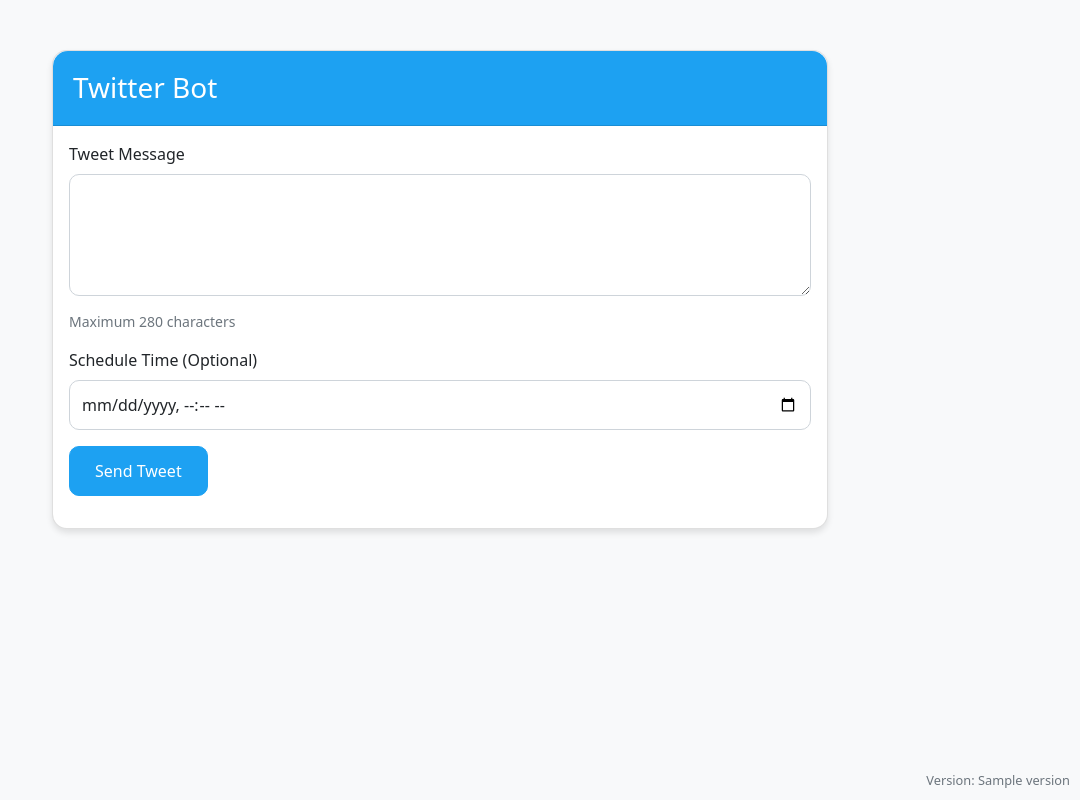
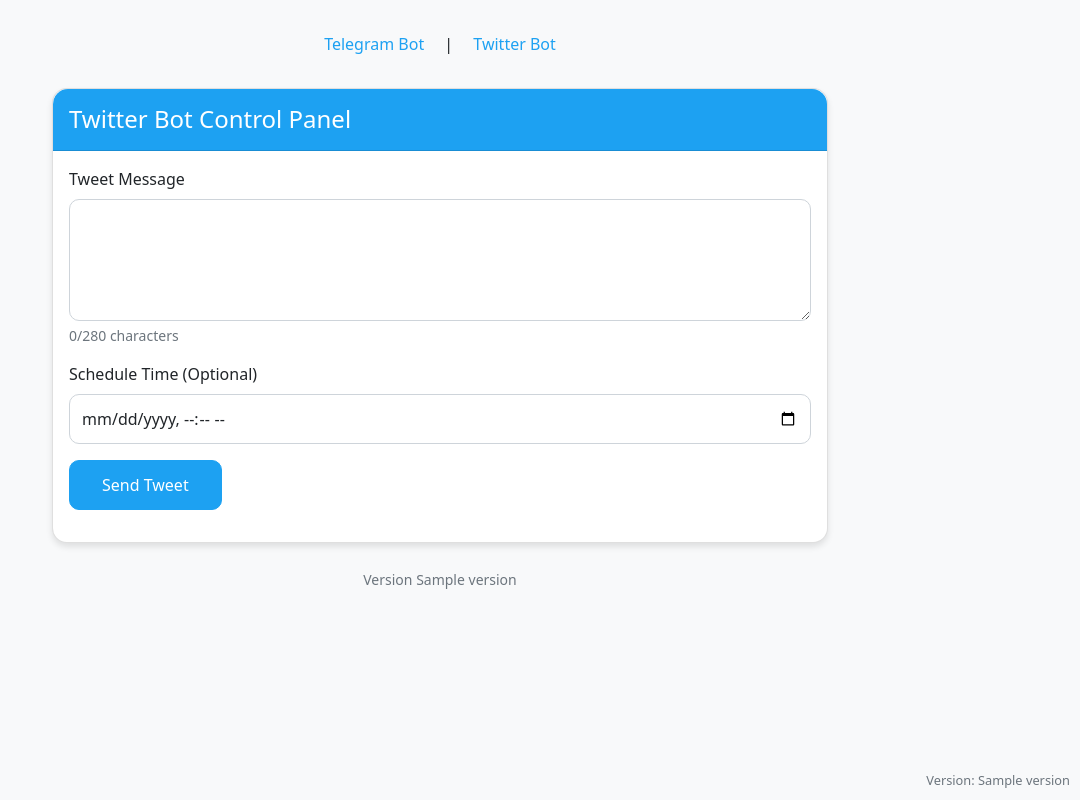
Before and after one commit to jhfnetboy/CBots, a Flask app: template templates/twitter.html in a window 1280 px wide. Shown: the whole page, without its empty margins (200-1280 px from the left). Run offline with Flask 3, Linux system fonts and the light colour scheme; the template is opened without the code that fills it: most values are stand-ins (such as "Sample title", 1, 10 or a date in 2020).

Commit message:
fix routes

```diff
--- a/templates/twitter.html
+++ b/templates/twitter.html
@@ -11,7 +11,7 @@
         }
         .container {
             max-width: 800px;
-            margin-top: 50px;
+            margin-top: 2rem;
         }
         .card {
             border-radius: 15px;
@@ -21,22 +21,34 @@
             background-color: #1DA1F2;
             color: white;
             border-radius: 15px 15px 0 0 !important;
-            padding: 20px;
+            padding: 1rem;
         }
         .form-control {
             border-radius: 10px;
-            padding: 12px;
-            margin-bottom: 15px;
+            padding: 0.75rem;
         }
         .btn-primary {
             background-color: #1DA1F2;
             border-color: #1DA1F2;
             border-radius: 10px;
-            padding: 12px 25px;
+            padding: 0.75rem 2rem;
         }
         .btn-primary:hover {
             background-color: #1991db;
             border-color: #1991db;
+        }
+        .nav-links {
+            margin-bottom: 2rem;
+            text-align: center;
+        }
+        .nav-links a {
+            color: #1DA1F2;
+            text-decoration: none;
+            margin: 0 1rem;
+            font-weight: 500;
+        }
+        .nav-links a:hover {
+            color: #1991db;
         }
         .version {
             position: fixed;
@@ -49,50 +61,70 @@
 </head>
 <body>
     <div class="container">
+        <div class="nav-links">
+            <a href="/">Telegram Bot</a> |
+            <a href="/twitter">Twitter Bot</a>
+        </div>
         <div class="card">
             <div class="card-header">
-                <h3 class="mb-0">Twitter Bot</h3>
+                <h4 class="mb-0">Twitter Bot Control Panel</h4>
             </div>
             <div class="card-body">
                 <form id="tweetForm">
                     <div class="mb-3">
-                        <label for="messageInput" class="form-label">Tweet Message</label>
-                        <textarea class="form-control" id="messageInput" rows="4" required></textarea>
-                        <div class="form-text">Maximum 280 characters</div>
+                        <label for="message" class="form-label">Tweet Message</label>
+                        <textarea class="form-control" id="message" name="message" rows="4" maxlength="280" required></textarea>
+                        <div class="form-text">
+                            <span id="charCount">0</span>/280 characters
+                        </div>
                     </div>
                     <div class="mb-3">
-                        <label for="scheduledTime" class="form-label">Schedule Time (Optional)</label>
-                        <input type="datetime-local" class="form-control" id="scheduledTime">
+                        <label for="scheduled_time" class="form-label">Schedule Time (Optional)</label>
+                        <input type="datetime-local" class="form-control" id="scheduled_time" name="scheduled_time">
                     </div>
                     <button type="submit" class="btn btn-primary">Send Tweet</button>
                 </form>
                 <div id="status" class="mt-3"></div>
             </div>
         </div>
+        <div class="text-center mt-4">
+            <small class="text-muted">Version {{ version }}</small>
+        </div>
     </div>
-    <div class="version">Version: {{ version }}</div>
 
     <script>
+        // Character counter
+        const messageInput = document.getElementById('message');
+        const charCount = document.getElementById('charCount');
+
+        messageInput.addEventListener('input', () => {
+            const count = messageInput.value.length;
+            charCount.textContent = count;
+            if (count > 280) {
+                charCount.style.color = 'red';
+            } else {
+                charCount.style.color = 'inherit';
+            }
+        });
+
+        // Form submission
         document.getElementById('tweetForm').addEventListener('submit', async (e) => {
             e.preventDefault();
 
-            const message = document.getElementById('messageInput').value;
-            const scheduledTime = document.getElementById('scheduledTime').value;
+            const message = document.getElementById('message').value;
+            const scheduledTime = document.getElementById('scheduled_time').value;
             const statusDiv = document.getElementById('status');
 
-            if (!message) {
-                statusDiv.innerHTML = '<div class="alert alert-danger">Please enter a message</div>';
-                return;
-            }
-
             if (message.length > 280) {
-                statusDiv.innerHTML = '<div class="alert alert-danger">Tweet message cannot exceed 280 characters</div>';
+                statusDiv.innerHTML = `
+                    <div class="alert alert-danger">
+                        Error: Tweet cannot exceed 280 characters
+                    </div>
+                `;
                 return;
             }
 
             try {
-                statusDiv.innerHTML = '<div class="alert alert-info">Sending tweet...</div>';
-
                 const response = await fetch('/api/send_tweet', {
                     method: 'POST',
                     headers: {
@@ -107,16 +139,29 @@
                 const data = await response.json();
 
                 if (response.ok) {
-                    statusDiv.innerHTML = '<div class="alert alert-success">Tweet sent successfully!</div>';
-                    document.getElementById('messageInput').value = '';
-                    document.getElementById('scheduledTime').value = '';
+                    statusDiv.innerHTML = `
+                        <div class="alert alert-success">
+                            Tweet ${data.scheduled ? 'scheduled' : 'sent'} successfully!
+                        </div>
+                    `;
+                    document.getElementById('tweetForm').reset();
+                    charCount.textContent = '0';
                 } else {
-                    statusDiv.innerHTML = `<div class="alert alert-danger">Error: ${data.error}</div>`;
+                    statusDiv.innerHTML = `
+                        <div class="alert alert-danger">
+                            Error: ${data.error}
+                        </div>
+                    `;
                 }
             } catch (error) {
-                statusDiv.innerHTML = `<div class="alert alert-danger">Error: ${error.message}</div>`;
+                statusDiv.innerHTML = `
+                    <div class="alert alert-danger">
+                        Error: ${error.message}
+                    </div>
+                `;
             }
         });
     </script>
+    <div class="version">Version: {{ version }}</div>
 </body>
 </html>
--- a/twitter_routes.py
+++ b/twitter_routes.py
@@ -50,7 +50,7 @@
         access_token_secret=access_token_secret
     )
 
-@twitter_bp.route('/twitter')
+@twitter_bp.route('/')
 def index():
     """Render Twitter bot control panel"""
     return render_template('twitter.html', version=VERSION)
```
Also changed, not shown: bot_handlers.py (+11 -13 lines), templates/telegram.html (+52 -32 lines), web_routes.py (+10 -0 lines).
